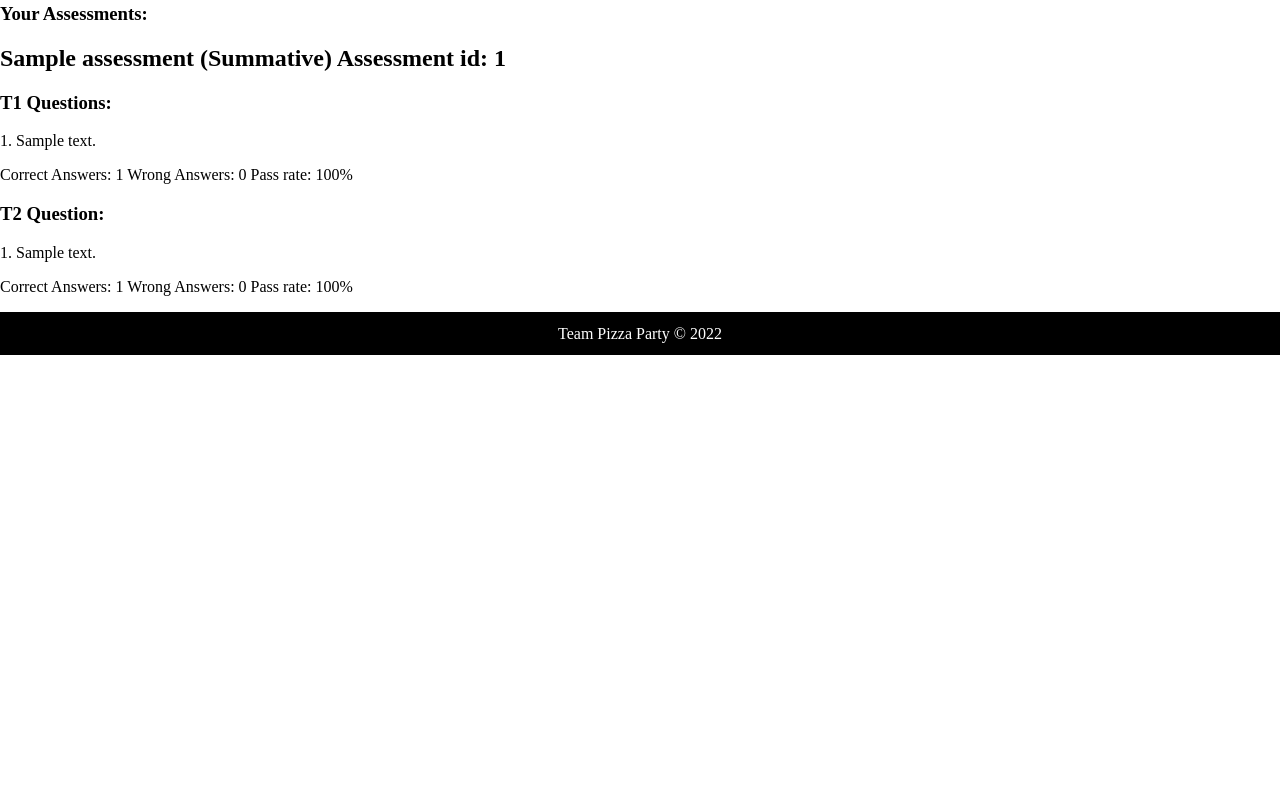
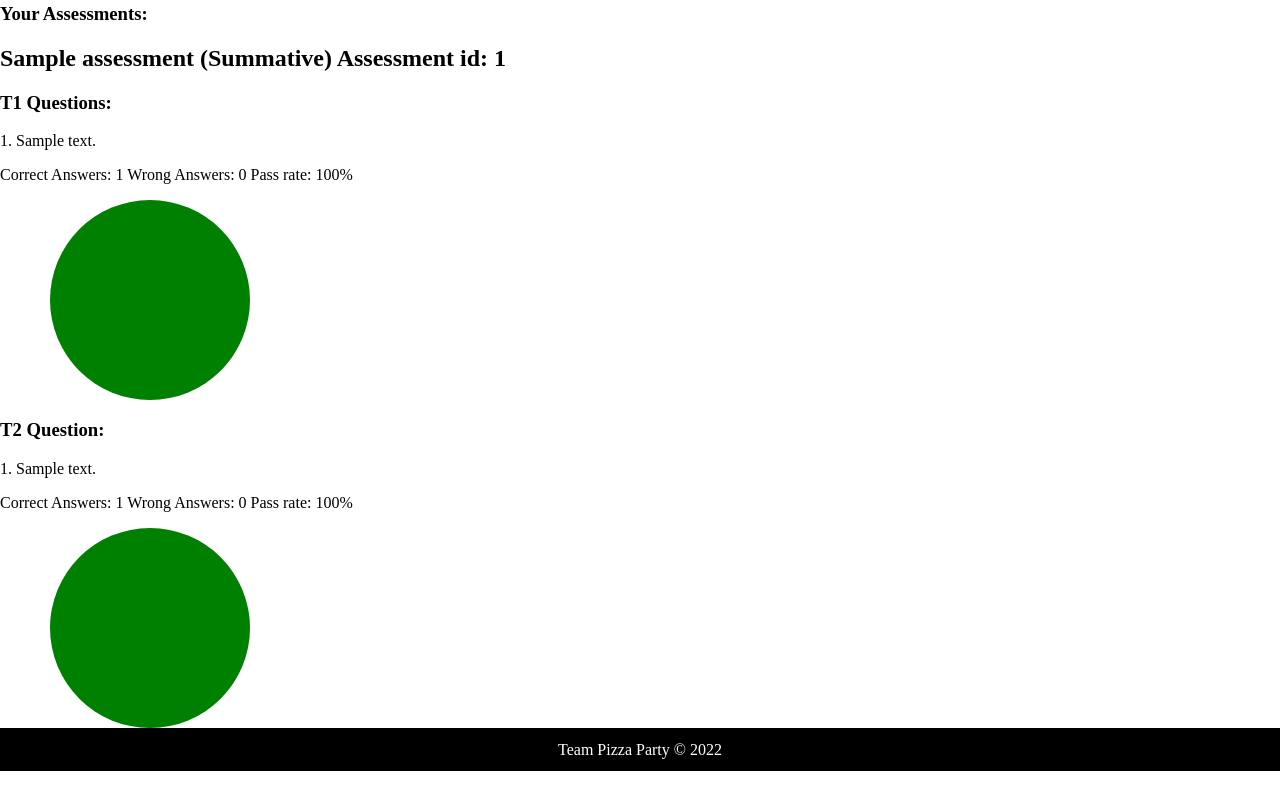
Before and after one commit to dredly/AAT_Deployment, a Flask app: a page that uses aat/staff_stats/templates/module.html in a window 1280 px wide. Shown: the part 145-948 px from the top of the page. Before the commit the page ends 500 px from the top, so only its background shows below. Run offline with Flask 2, Linux system fonts and the light colour scheme; a user stored in the database is signed in; tables that the repository leaves empty hold one stand-in row (values such as "Sample post").

Commit message:
Added some D3 to module.html

```diff
--- a/aat/staff_stats/templates/module.html
+++ b/aat/staff_stats/templates/module.html
@@ -1,3 +1,4 @@
+<script src = "https://d3js.org/d3.v7.min.js" ></script>
 {% extends("layout.html") %}
 {% block content %}
 <a href="{{ url_for('staff_stats.index') }}">BACK</a>
@@ -25,6 +26,40 @@
                 Wrong Answers: {{t1Wrong.get(question.q_t1_id)}}
                 Pass rate: {{t1percentages.pop(0)}}%
                 </p>
+                <div id="t1vis{{question.assessment_id}}{{question.q_t1_id}}"></div>
+                <script>
+                    var data = ["{{t1Wrong.get(question.q_t1_id)}}","{{t1Correct.get(question.q_t1_id)}}"];
+                    var svg = d3.select("#t1vis{{question.assessment_id}}{{question.q_t1_id}}").append('svg').attr("width",300).attr("height",200),
+                    width = svg.attr("width"),
+                    height = svg.attr("height"),
+                    radius = Math.min(width, height) / 2,
+                    g = svg.append("g").attr("transform", "translate(" + width / 2 + "," + height / 2 + ")");
+
+                    var color = d3.scaleOrdinal(['red','green']);
+
+                    // Generate the pie
+                    var pie = d3.pie();
+
+                    // Generate the arcs
+                    var arc = d3.arc()
+                    .innerRadius(0)
+                    .outerRadius(radius);
+
+                    //Generate groups
+                    var arcs = g.selectAll("arc")
+                                .data(pie(data))
+                                .enter()
+                                .append("g")
+                                .attr("class", "arc")
+
+                    //Draw arc paths
+                    arcs.append("path")
+                        .attr("fill", function(d, i) {
+                            return color(i);
+                        })
+                        .attr("d", arc);
+
+                </script>
             {%endif%}
         {%endif%}
     {%endfor%}
@@ -40,6 +75,40 @@
             <p>Correct Answers: {{t2Correct.get(question.q_t2_id)}}
                 Wrong Answers: {{t2Wrong.get(question.q_t2_id)}}
                 Pass rate: {{t2percentages.pop(0)}}%</p>
+                <div id="t2vis{{question.assessment_id}}{{question.q_t2_id}}"></div>
+                <script>
+                    var data = ["{{t2Wrong.get(question.q_t2_id)}}","{{t2Correct.get(question.q_t2_id)}}"];
+                    var svg = d3.select("#t2vis{{question.assessment_id}}{{question.q_t2_id}}").append('svg').attr("width",300).attr("height",200),
+                    width = svg.attr("width"),
+                    height = svg.attr("height"),
+                    radius = Math.min(width, height) / 2,
+                    g = svg.append("g").attr("transform", "translate(" + width / 2 + "," + height / 2 + ")");
+
+                    var color = d3.scaleOrdinal(['red','green']);
+
+                    // Generate the pie
+                    var pie = d3.pie();
+
+                    // Generate the arcs
+                    var arc = d3.arc()
+                    .innerRadius(0)
+                    .outerRadius(radius);
+
+                    //Generate groups
+                    var arcs = g.selectAll("arc")
+                                .data(pie(data))
+                                .enter()
+                                .append("g")
+                                .attr("class", "arc")
+
+                    //Draw arc paths
+                    arcs.append("path")
+                        .attr("fill", function(d, i) {
+                            return color(i);
+                        })
+                        .attr("d", arc);
+
+                </script>
             {%endif%}
         {%endif%}
     {%endfor%}
```
